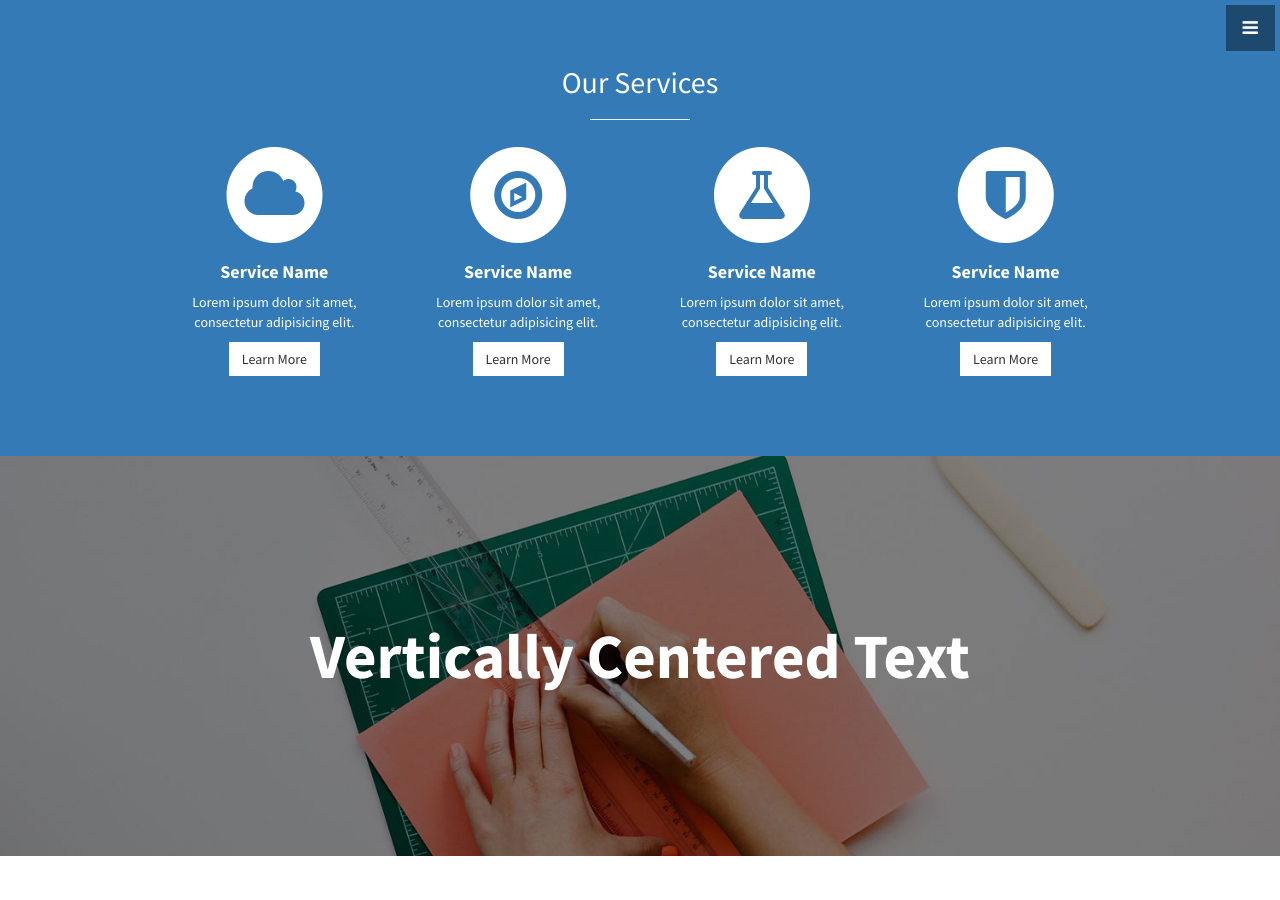
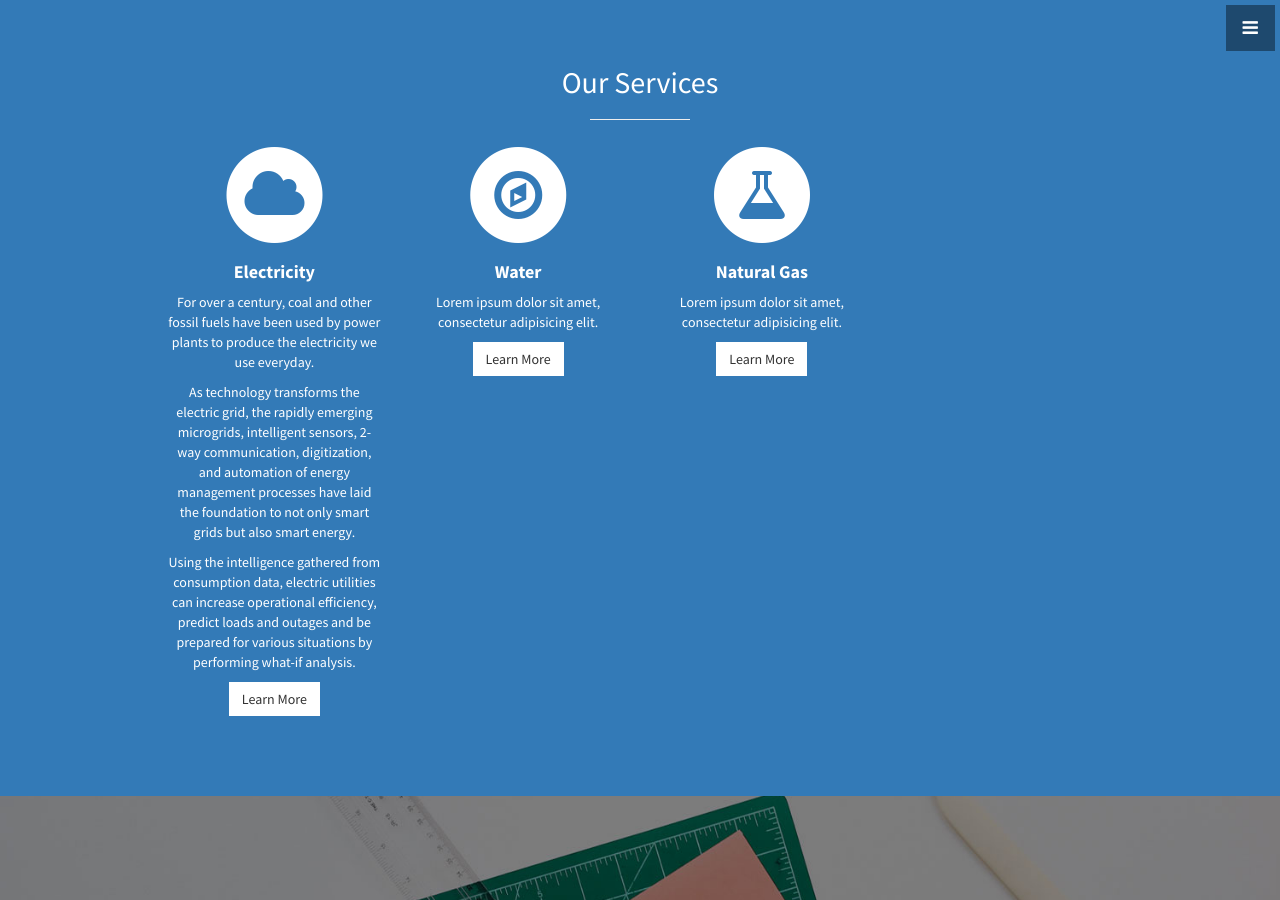
Before and after one commit to obacoskun/ao-website, a Jekyll site: the page built from index.html, in a window 1280 px wide and 900 px high, scrolled down 1146 px. Built offline with Jekyll 4.4.1, drawn with Linux system fonts in a browser that asks for light colours.

```diff
--- a/_includes/services.html
+++ b/_includes/services.html
@@ -13,9 +13,19 @@
               <i class="fa fa-cloud fa-stack-1x text-primary"></i>
             </span>
               <h4>
-                <strong>Service Name</strong>
+                <strong>Electricity</strong>
               </h4>
-              <p>Lorem ipsum dolor sit amet, consectetur adipisicing elit.</p>
+              <p>
+                For over a century, coal and other fossil fuels have been used by power plants to produce the electricity we use everyday.
+              </p>
+              <p>
+                As technology transforms the electric grid, the rapidly emerging microgrids, intelligent sensors, 2-way communication,
+                digitization, and automation of energy management processes have laid the foundation to not only smart grids but also smart energy.
+              </p>
+              <p>
+                Using the intelligence gathered from consumption data, electric utilities can increase operational efficiency,
+                predict loads and outages and be prepared for various situations by performing what-if analysis.
+              </p>
               <a href="#" class="btn btn-light">Learn More</a>
             </div>
           </div>
@@ -26,7 +36,7 @@
               <i class="fa fa-compass fa-stack-1x text-primary"></i>
             </span>
               <h4>
-                <strong>Service Name</strong>
+                <strong>Water</strong>
               </h4>
               <p>Lorem ipsum dolor sit amet, consectetur adipisicing elit.</p>
               <a href="#" class="btn btn-light">Learn More</a>
@@ -39,13 +49,13 @@
               <i class="fa fa-flask fa-stack-1x text-primary"></i>
             </span>
               <h4>
-                <strong>Service Name</strong>
+                <strong>Natural Gas</strong>
               </h4>
               <p>Lorem ipsum dolor sit amet, consectetur adipisicing elit.</p>
               <a href="#" class="btn btn-light">Learn More</a>
             </div>
           </div>
-          <div class="col-md-3 col-sm-6">
+          <!-- <div class="col-md-3 col-sm-6">
             <div class="service-item">
               <span class="fa-stack fa-4x">
               <i class="fa fa-circle fa-stack-2x"></i>
@@ -57,7 +67,7 @@
               <p>Lorem ipsum dolor sit amet, consectetur adipisicing elit.</p>
               <a href="#" class="btn btn-light">Learn More</a>
             </div>
-          </div>
+          </div> -->
         </div>
         <!-- /.row (nested) -->
       </div>
```
